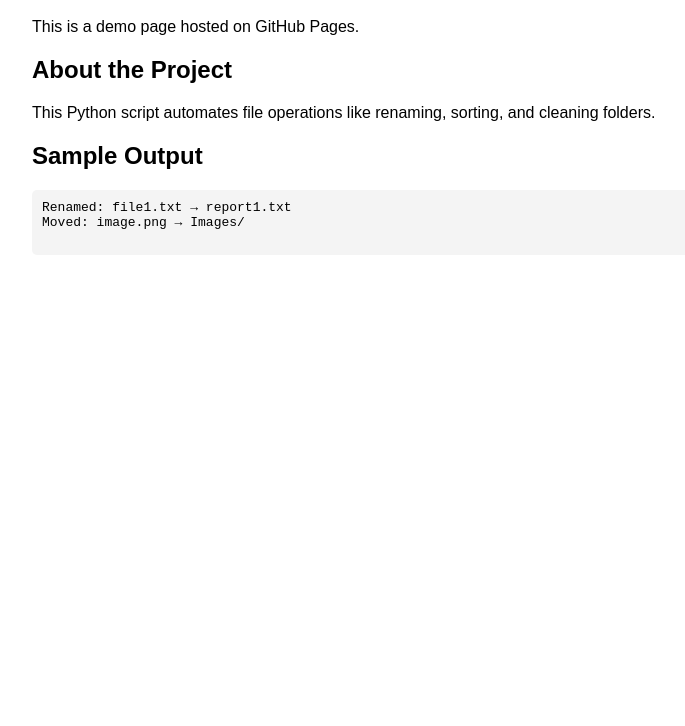
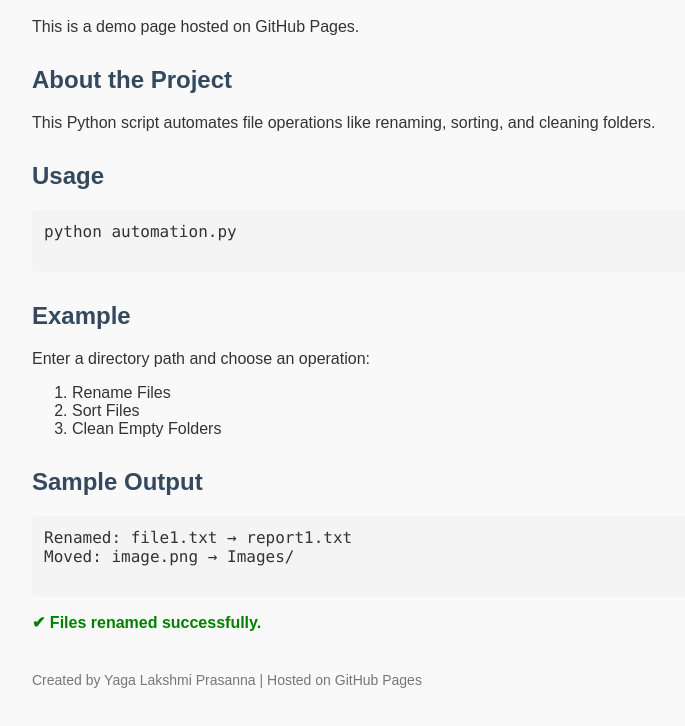
Before and after one commit to prasanna1521/InternSpark, a plain HTML site: page file_automation/index.html in a window 1280 px wide. Shown: the part 80-806 px from the top of the page, without its empty margins (8-693 px from the left). Drawn offline with Linux system fonts and the light colour scheme.

Commit message:
Update index.html

```diff
--- a/file_automation/index.html
+++ b/file_automation/index.html
@@ -1,11 +1,37 @@
 <!DOCTYPE html>
-<html>
+<html lang="en">
 <head>
+  <meta charset="UTF-8">
   <title>File Automation Project</title>
   <style>
-    body { font-family: Arial, sans-serif; margin: 40px; }
-    h1 { color: #2c3e50; }
-    pre { background: #f4f4f4; padding: 10px; border-radius: 5px; }
+    body {
+      font-family: Arial, sans-serif;
+      margin: 40px;
+      background-color: #f9f9f9;
+      color: #333;
+    }
+    h1 {
+      color: #2c3e50;
+    }
+    h2 {
+      margin-top: 30px;
+      color: #34495e;
+    }
+    pre {
+      background: #f4f4f4;
+      padding: 12px;
+      border-radius: 5px;
+      font-family: Consolas, monospace;
+    }
+    .success {
+      color: green;
+      font-weight: bold;
+    }
+    footer {
+      margin-top: 40px;
+      font-size: 14px;
+      color: #777;
+    }
   </style>
 </head>
 <body>
@@ -15,10 +41,28 @@
   <h2>About the Project</h2>
   <p>This Python script automates file operations like renaming, sorting, and cleaning folders.</p>
 
+  <h2>Usage</h2>
+  <pre>
+python automation.py
+  </pre>
+
+  <h2>Example</h2>
+  <p>Enter a directory path and choose an operation:</p>
+  <ol>
+    <li>Rename Files</li>
+    <li>Sort Files</li>
+    <li>Clean Empty Folders</li>
+  </ol>
+
   <h2>Sample Output</h2>
   <pre>
 Renamed: file1.txt → report1.txt
 Moved: image.png → Images/
   </pre>
+  <p class="success">✔ Files renamed successfully.</p>
+
+  <footer>
+    <p>Created by Yaga Lakshmi Prasanna | Hosted on GitHub Pages</p>
+  </footer>
 </body>
 </html>
```
